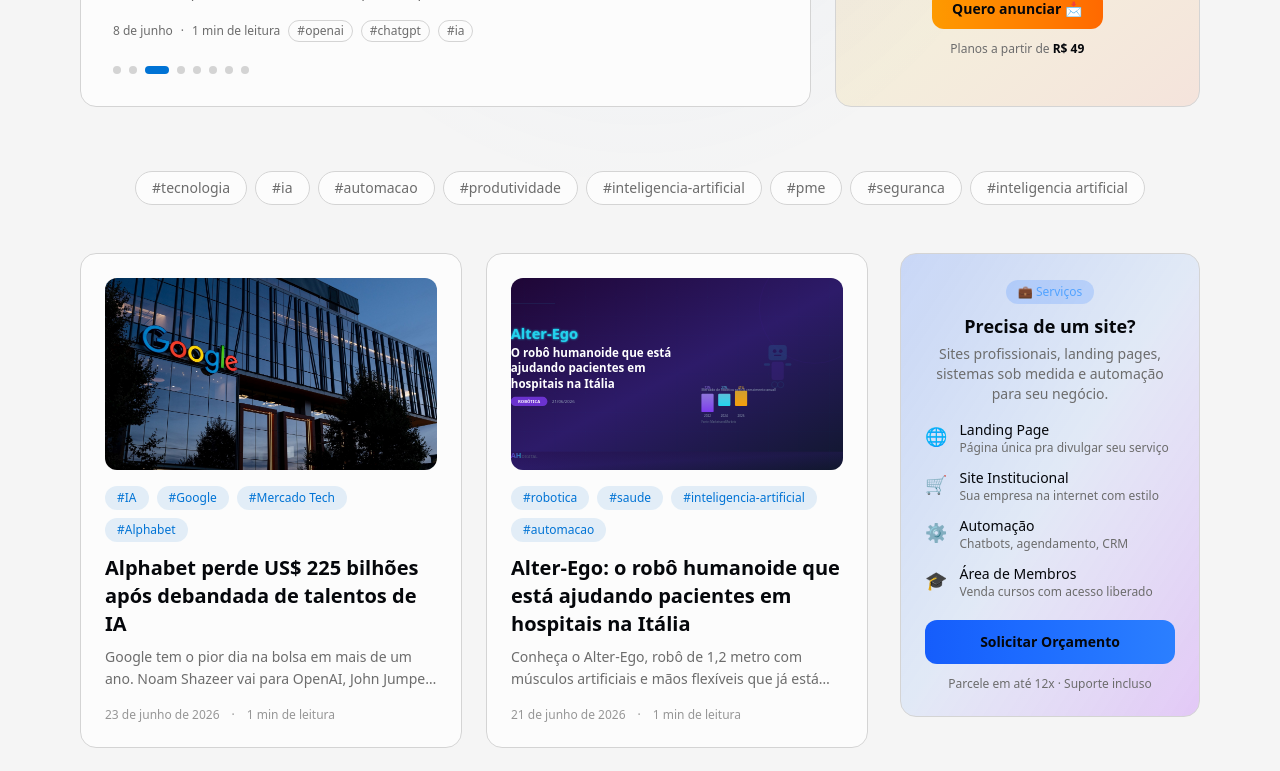
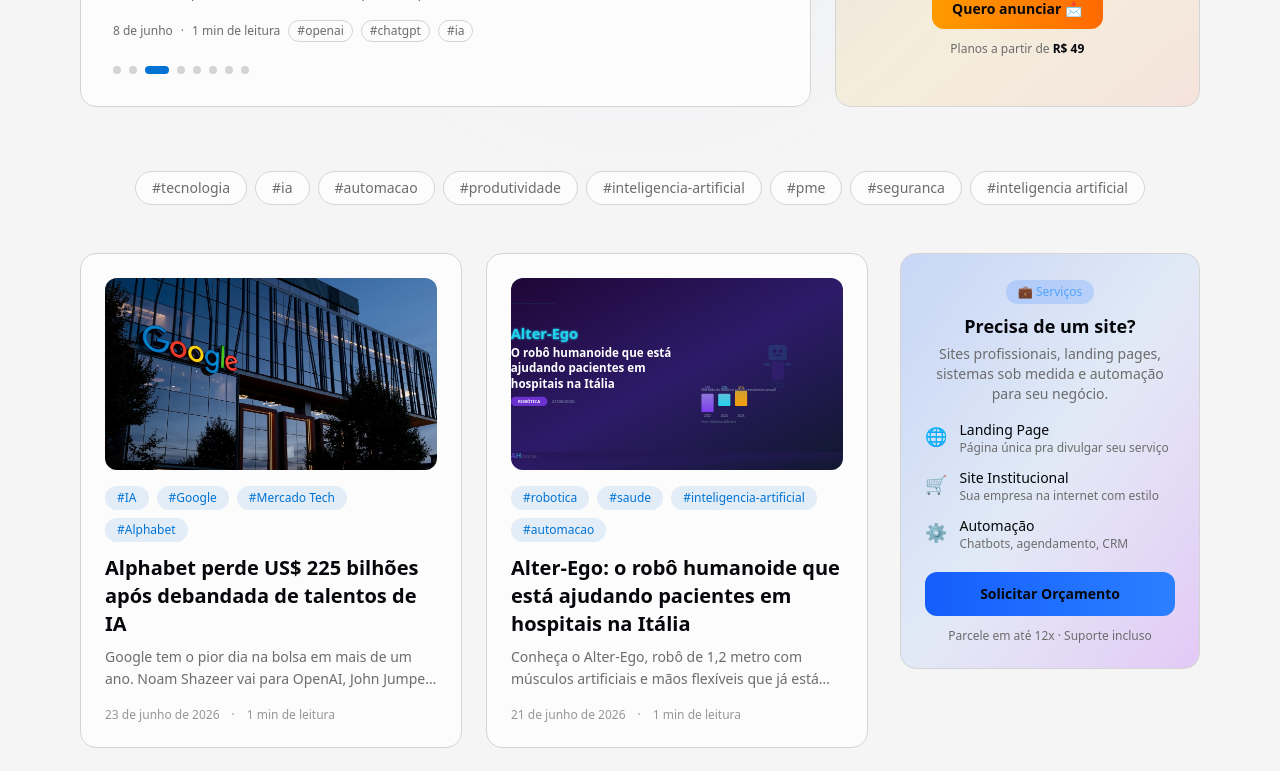
Before and after one commit to andrehs-dev/ah-digital-blog, a Next.js app: page / in a window 1280 px wide. Shown: the part 370-1141 px from the top of the page. Built offline with nearby package versions, Linux system fonts and the light colour scheme.

Commit message:
retirado area de membros do anuncio

```diff
--- a/src/components/ServicesBanner.tsx
+++ b/src/components/ServicesBanner.tsx
@@ -39,13 +39,6 @@
             <p className="text-xs text-[var(--theme-muted)]">Chatbots, agendamento, CRM</p>
           </div>
         </li>
-        <li className="flex items-start gap-3">
-          <span className="mt-0.5 text-lg">🎓</span>
-          <div>
-            <p className="text-sm font-medium text-[var(--theme-fg)]">Área de Membros</p>
-            <p className="text-xs text-[var(--theme-muted)]">Venda cursos com acesso liberado</p>
-          </div>
-        </li>
       </ul>
 
       {/* CTA */}
```
